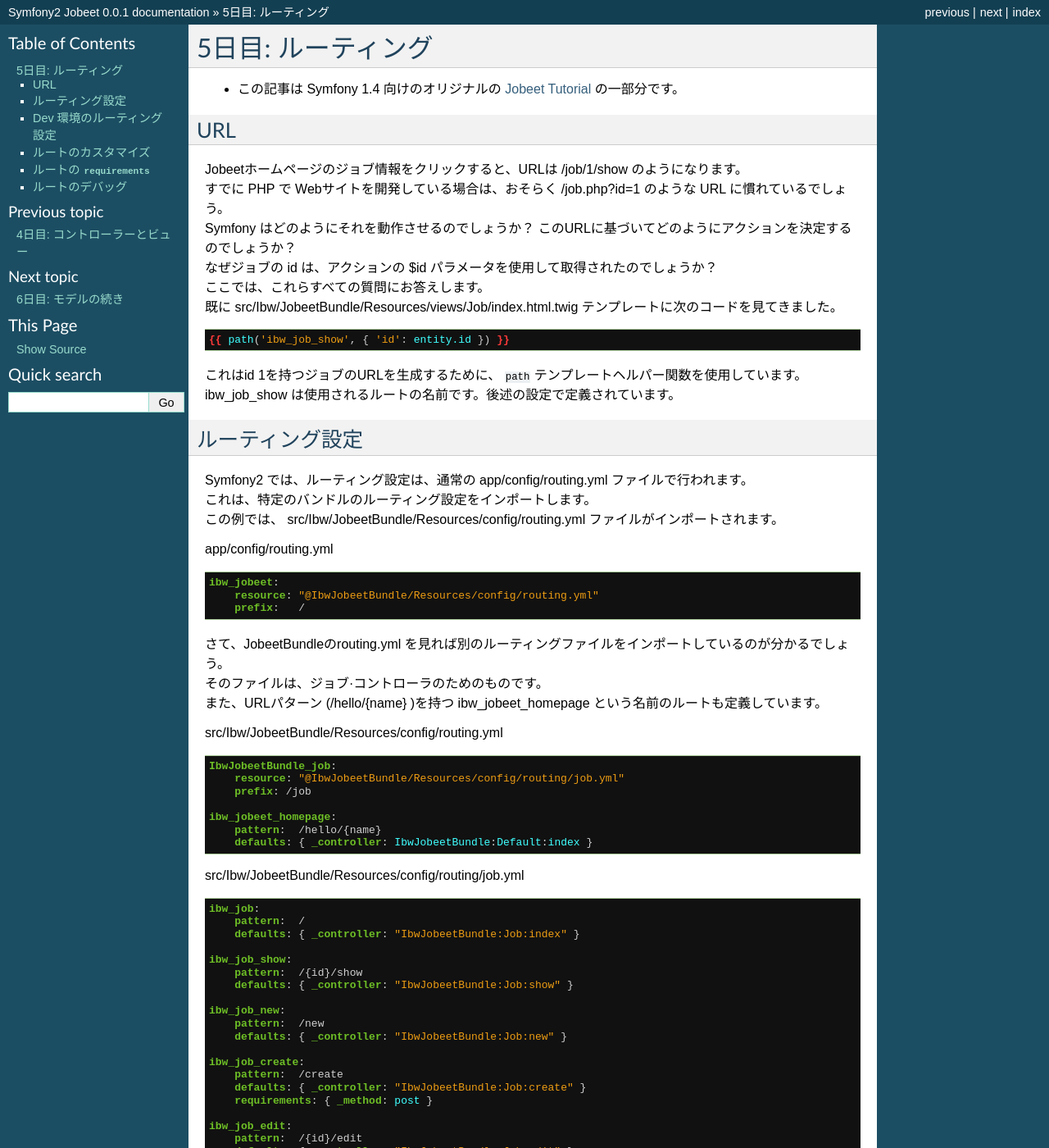
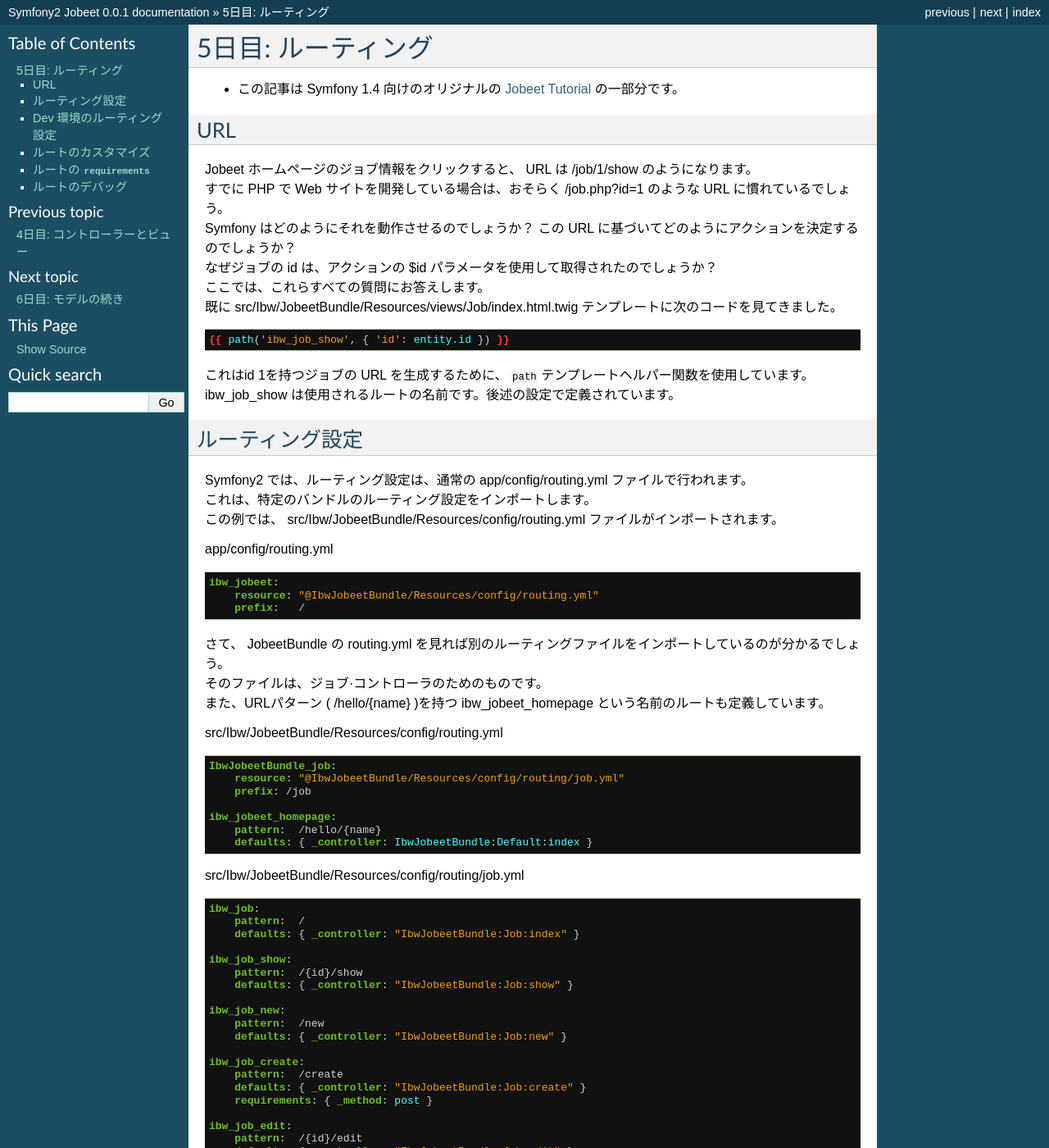
Before and after one commit to symfony-japan-old/symfony2-jobeet-ja, a Sphinx documentation site: the page built from source/day-5-the-routing.rst, in a window 1280 px wide and 1400 px high. Shown: the whole window at 82% size. Built offline with Sphinx 7.4.7, drawn with Linux system fonts in a browser that asks for light colours; some of the changed text lies outside the part shown.

Commit message:
微修正

```diff
--- a/source/day-2-the-project.rst
+++ b/source/day-2-the-project.rst
@@ -97,8 +97,8 @@
 ストーリー B3：管理者は、アフィリエイトを管理します
 ~~~~~~~~~~~~~~~~~~~~~~~~~~~~~~~~~~~~~~~~~~~~~
 
-| 管理者は、アフィリエイトの作成または編集ができます。彼は、アフィリエイトをアクティブ化する責任があり、また、それを無効にすることができます。
-| 管理者は新しいアフィリエイトを有効にすると、システムは、アフィリエイトが使用する一意のトークンを作成します。
+| 管理者は、アフィリエイトの作成または編集ができます。管理者は、アフィリエイトをアクティブ化する責任があり、また、それを無効にすることができます。
+| 管理者は新しいアフィリエイトをアクティブ化すると、システムは、アフィリエイトが使用する一意のトークンを作成します。
 | 開発者は、初日からコードを書き始めることはありません。まず、プロジェクトの要件を収集する必要があり、プロジェクトがどのように動作するようになっているかを理解する必要があります。
 | 今日はここまでです。では、また明日！
 
--- a/source/day-3-the-data-model.rst
+++ b/source/day-3-the-data-model.rst
@@ -251,10 +251,10 @@
    このタスクは、開発時に使用されるべきです。体系的に本番データベースを更新する、よりしっかりした方法については、 Doctrine のマイグレーションについて読んでください。
 
 | データベース内にテーブルは作成されていますがデータはそこにありません。
-| 多くの Web アプリケーションでは、3つのデータタイプがあります。
-| 初期データ（これはアプリケーションが稼動するのに必要です。Jobeet ではいくつかの初期カテゴリと管理者ユーザを持つことになります）、
+| 多くの Web アプリケーションでは、 3 つのデータタイプがあります。
+| 初期データ（これはアプリケーションが稼動するのに必要です。 Jobeet ではいくつかの初期カテゴリと管理者ユーザを持つことになります）、
 | テストデータ（アプリケーションをテストするために必要です。）とユーザーデータ（ユーザーがアプリケーションの通常の寿命の間に作成したもの）です。
-| いくつかの初期データに基づいてデータベースを作成するためには、 ``DoctrineFixturesBundle``_ を使用します。
+| いくつかの初期データに基づいてデータベースを作成するためには、 `DoctrineFixturesBundle`_ を使用します。
 | このバンドルのセットアップは、次の手順に従っておこないます。
 
 1. composer.json ファイルの ``require`` セクションに以下を追加します。
--- a/source/day-4-the-controller-and-the-view.rst
+++ b/source/day-4-the-controller-and-the-view.rst
@@ -141,7 +141,7 @@
 | ``Twig`` ブロックはデフォルトのコンテンツを持つことが出来ます（例えば、 ``title`` ブロックを見てください）。
 | それらを子テンプレートで置換または拡張することができます。
 | 作成したレイアウトを利用するために、すべてのジョブのテンプレート（ src/Ibw/JobeetBundle/Resources/views/Job/ の ``index``, ``edit``, ``new``, ``show``）の
-| 親テンプレート（ ``layout.html.twig`` ）の設定を拡張し、且つ、元の``body`` ブロックの内容で ``content`` ブロックを上書きします。
+| 親テンプレート（ ``layout.html.twig`` ）の設定を拡張し、且つ、元の ``body`` ブロックの内容で ``content`` ブロックを上書きします。
 
 .. code-block:: jinja
 
--- a/source/day-5-the-routing.rst
+++ b/source/day-5-the-routing.rst
@@ -6,9 +6,9 @@
 URL
 ---
 
-| Jobeetホームページのジョブ情報をクリックすると、URLは /job/1/show のようになります。
-| すでに PHP で Webサイトを開発している場合は、おそらく /job.php?id=1 のような URL に慣れているでしょう。
-| Symfony はどのようにそれを動作させるのでしょうか？ このURLに基づいてどのようにアクションを決定するのでしょうか？
+| Jobeet ホームページのジョブ情報をクリックすると、 URL は /job/1/show のようになります。
+| すでに PHP で Web サイトを開発している場合は、おそらく /job.php?id=1 のような URL に慣れているでしょう。
+| Symfony はどのようにそれを動作させるのでしょうか？ この URL に基づいてどのようにアクションを決定するのでしょうか？
 | なぜジョブの id は、アクションの $id パラメータを使用して取得されたのでしょうか？
 | ここでは、これらすべての質問にお答えします。
 | 既に src/Ibw/JobeetBundle/Resources/views/Job/index.html.twig テンプレートに次のコードを見てきました。
@@ -17,7 +17,7 @@
 
    {{ path('ibw_job_show', { 'id': entity.id }) }}
 
-| これはid 1を持つジョブのURLを生成するために、 ``path`` テンプレートヘルパー関数を使用しています。
+| これはid 1を持つジョブの URL を生成するために、 ``path`` テンプレートヘルパー関数を使用しています。
 | ibw_job_show は使用されるルートの名前です。後述の設定で定義されています。
 
 ルーティング設定
@@ -35,9 +35,9 @@
        resource: "@IbwJobeetBundle/Resources/config/routing.yml"
        prefix:   /
 
-| さて、JobeetBundleのrouting.yml を見れば別のルーティングファイルをインポートしているのが分かるでしょう。
+| さて、 JobeetBundle の routing.yml を見れば別のルーティングファイルをインポートしているのが分かるでしょう。
 | そのファイルは、ジョブ·コントローラのためのものです。
-| また、URLパターン (/hello/{name} )を持つ ibw_jobeet_homepage という名前のルートも定義しています。
+| また、URLパターン ( /hello/{name} )を持つ ibw_jobeet_homepage という名前のルートも定義しています。
 
 src/Ibw/JobeetBundle/Resources/config/routing.yml
 
@@ -88,23 +88,23 @@
 
 | それでは ibw_job_show ルートを詳しく見てみましょう。
 | ibw_job_show ルートによって定義されたパターンは、id という名前にワイルドカードの条件が与えられ、 /*/show のような役割を果たします。
-| URL /1/show の場合は、コントローラーで利用可能なid の値は、 1 です。
+| URL /1/show の場合は、コントローラーで利用可能な id の値は、 1 です。
 | _controllerパラメータは特殊なキーで、 URLがこのルートと一致した場合に、どのコントローラ/アクションが実行されるべきかを Symfony に伝えます。
-| このケースでは、IbwJobeetBundle の JobController の showAction を実行する必要があります。
+| このケースでは、 IbwJobeetBundle の JobController の showAction を実行する必要があります。
 | 各コントローラのメソッドの引数として使用可能になる為、ルートパラメーター（たとえば、 {id} ）が特に重要です。
 
 Dev 環境のルーティング設定
 --------------------------
 
-| devの環境はWebデバッグツールバーで使用されるルートが含まれ、 app/config/routing_dev.yml ファイルをロードします。
-| （すでに/app/config/routing_dev.php からAcmeDemoBundleのルートに削除しました。1日目の AcmeDemoBundle の削除の仕方 を参照のこと）。
+| dev の環境は Web デバッグツールバーで使用されるルートが含まれ、 app/config/routing_dev.yml ファイルをロードします。
+| （すでに /app/config/routing_dev.php から AcmeDemoBundle のルートに削除しました。1日目の AcmeDemoBundle の削除の仕方 を参照のこと）。
 | このファイルは最後にメインの設定ファイル routing.yml を読み込みます。
 
 ルートのカスタマイズ
 --------------------
 
 | ブラウザで URL / のリクエストを投げたときに、今は、404 Not Foundエラーが表示されます。
-| このURLが、定義されたどのルートとも一致しないためです。
+| この URL が、定義されたどのルートとも一致しないためです。
 | ibw_jobeet_homepage ルートは URL が  /hello/jobeet と一致したとき、 DefaultController クラスの indexAction() メソッドに送ります。
 | これを URL / と一致するように変更して、 JobController クラスの indexAction() メソッドを呼び出すようにしてみましょう。
 | 変更を行うには、次のように行います。
@@ -199,7 +199,7 @@
    }
 
 | また、ジョブ·クラス定義の前に use 文を追加する必要があります。
-| その後、 src/Ibw/JobeetBundle/Utils/Jobeet.php ファイルを作成し、その中に slugify メソッドを追加します。
+| その後、 src/Ibw/JobeetBundle/Utils/Jobeet.php ファイルを作成し、その中に slugify() メソッドを追加します。
 
 src/Ibw/JobeetBundle/Utils/Jobeet.php
 
@@ -254,7 +254,7 @@
 
    # ...
 
-上記の ``requirements`` の項目は、id の値に数値型を強制します。そうでない場合は、ルートが一致しません。
+上記の ``requirements`` の項目は、 id の値に数値型を強制します。そうでない場合は、ルートが一致しません。
 
 ルートのデバッグ
 ----------------
--- a/source/day-6-more-with-the-model.rst
+++ b/source/day-6-more-with-the-model.rst
@@ -298,7 +298,7 @@
 
 | 二日目の要件によると、カテゴリでソートされたジョブを持っていなくてはいけません。
 | 今まで、ジョブのカテゴリーを考慮していませんでした。要件からはホームページでカテゴリに基づいて表示しなければなりません。
-| まず、少なくとも1つの有効なジョブからすべてのカテゴリを取得する必要があります。
+| まず、少なくとも 1 つの有効なジョブからすべてのカテゴリを取得する必要があります。
 | ジョブクラスに行ったように、カテゴリエンティティのリポジトリクラスを作成します。
 According to the second day’s requirements we need to have jobs sorted by categories.
 Until now, we have not taken the job category into account. From the requirements, the homepage must display jobs by category.
```
Also changed, not shown: other parts of source/day-4-the-controller-and-the-view.rst (+2 -2 lines).
